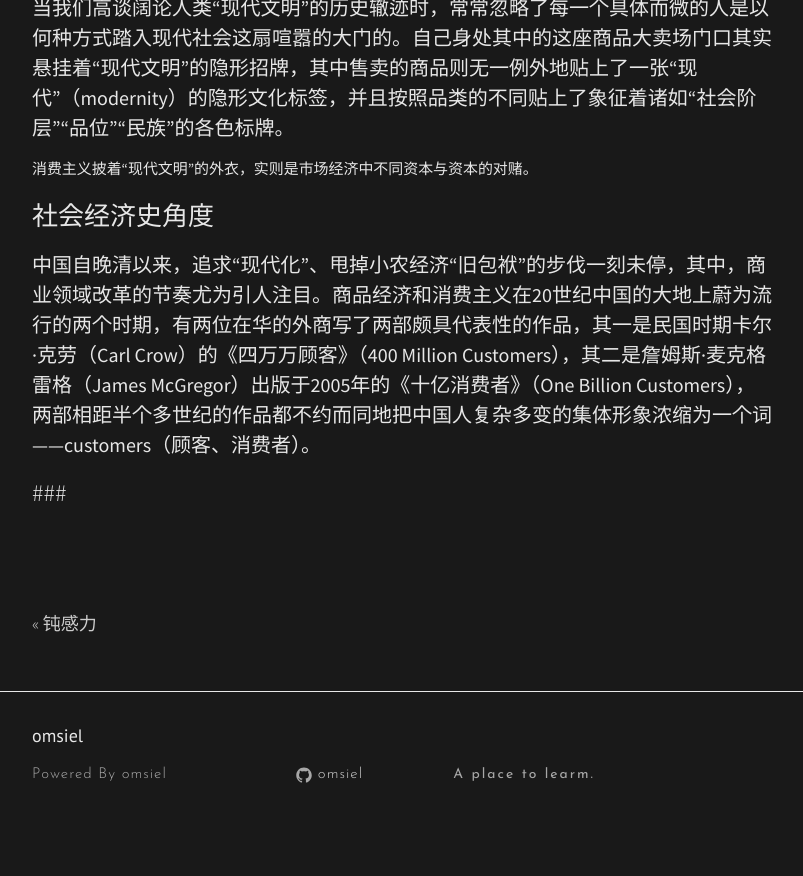
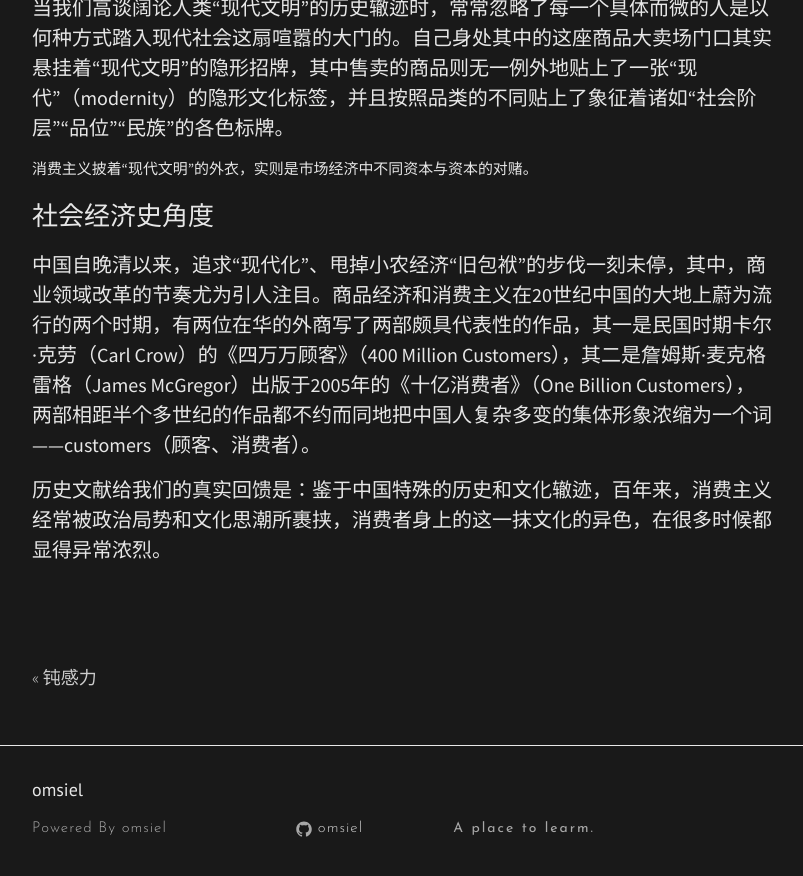
Before and after one commit to omsiel/omsiel.github.io, a Jekyll site: the page built from _posts/2019-05-22-购物凶猛.md, in a window 1280 px wide and 900 px high, scrolled down 1713 px. Shown: the top 876 px of the window, without its empty margins (238-1041 px from the left). Built offline with Jekyll 4.4.1, drawn with Linux system fonts in a browser that asks for light colours; nearby versions of some CDN libraries; before the commit the page ends 2559 px from its top, so only the background shows below that.

Commit message:
修改文章

```diff
--- a/_posts/2019-05-22-购物凶猛.md
+++ b/_posts/2019-05-22-购物凶猛.md
@@ -39,4 +39,4 @@ categories: note
 
 #### 中国自晚清以来，追求“现代化”、甩掉小农经济“旧包袱”的步伐一刻未停，其中，商业领域改革的节奏尤为引人注目。商品经济和消费主义在20世纪中国的大地上蔚为流行的两个时期，有两位在华的外商写了两部颇具代表性的作品，其一是民国时期卡尔·克劳（Carl Crow）的《四万万顾客》（400 Million Customers），其二是詹姆斯·麦克格雷格（James McGregor）出版于2005年的《十亿消费者》（One Billion Customers），两部相距半个多世纪的作品都不约而同地把中国人复杂多变的集体形象浓缩为一个词——customers（顾客、消费者）。
 
-###
+#### 历史文献给我们的真实回馈是：鉴于中国特殊的历史和文化辙迹，百年来，消费主义经常被政治局势和文化思潮所裹挟，消费者身上的这一抹文化的异色，在很多时候都显得异常浓烈。
```
